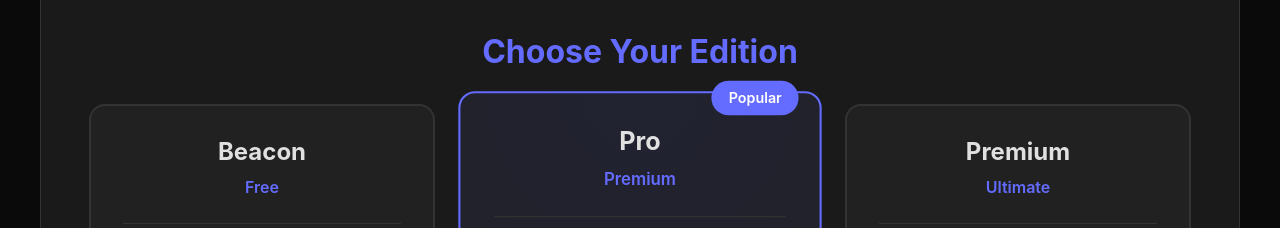
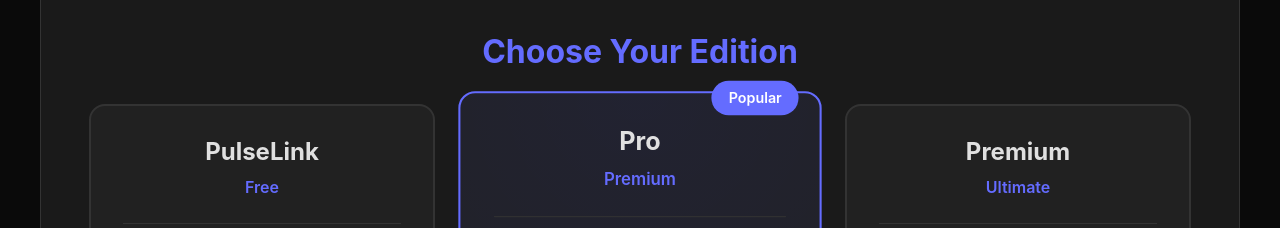
Before and after one commit to DamienLove/damiennichols.com, a React (Vite) app: page /pulselink in a window 1280 px wide. Shown: the part 1560-1788 px from the top of the page. Built offline with nearby package versions, Linux system fonts and the light colour scheme.

Commit message:
Rename Beacon edition back to PulseLink Free to clarify product name

```diff
--- a/src/pages/PulseLink.jsx
+++ b/src/pages/PulseLink.jsx
@@ -118,7 +118,7 @@ const PulseLink = () => {
             <div className="editions-grid">
               <div className="edition-card">
                 <div className="edition-header">
-                  <h4>Beacon</h4>
+                  <h4>PulseLink</h4>
                   <span className="price">Free</span>
                 </div>
                 <ul className="edition-features">
@@ -131,7 +131,7 @@ const PulseLink = () => {
                   target="_blank"
                   rel="noopener noreferrer"
                   className="btn btn-outline">
-                  <Download size={18} /> Get Beacon
+                  <Download size={18} /> Get PulseLink
                 </a>
               </div>
 
```
Also changed, not shown: 1 other file (tests, documents, lock files or other folders).
